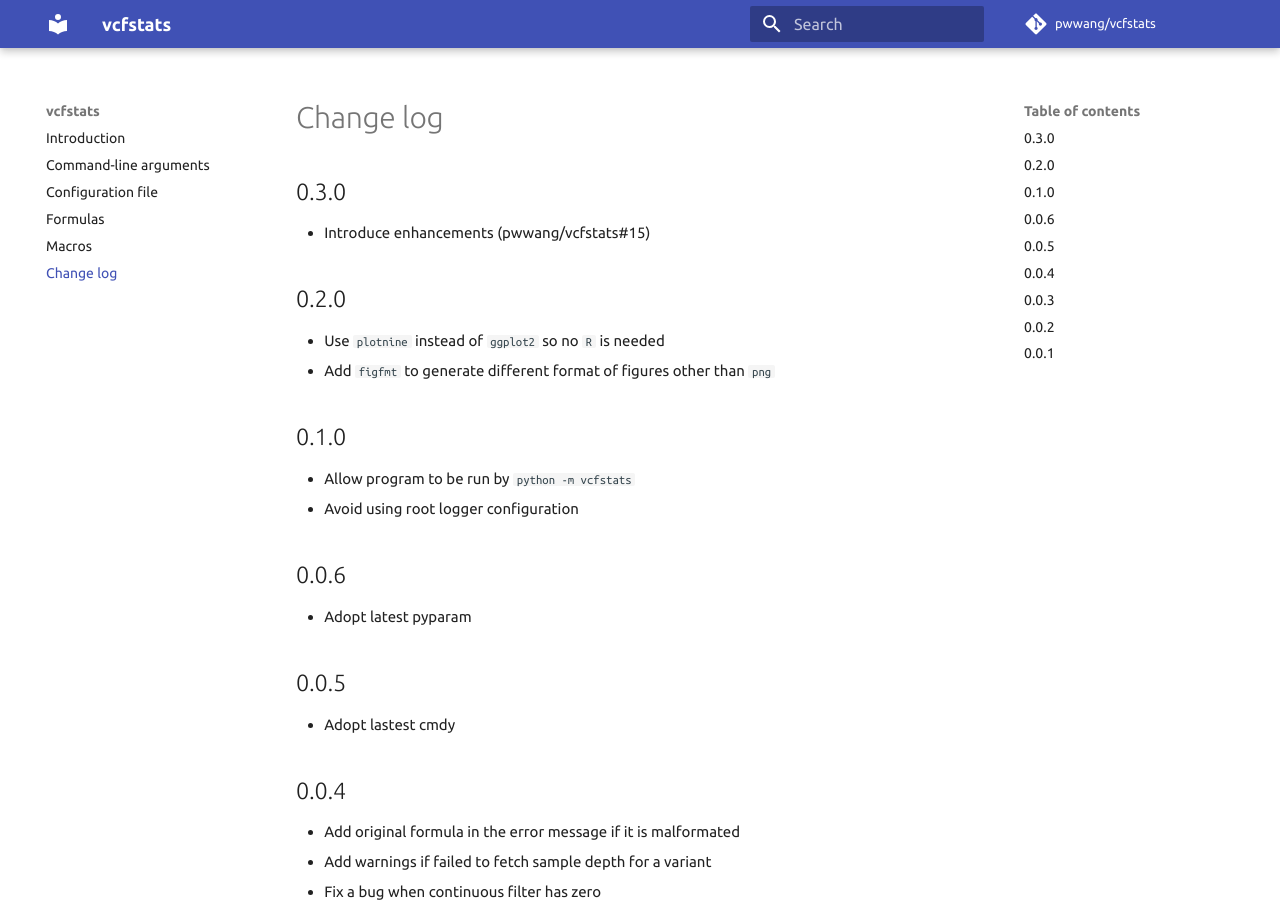
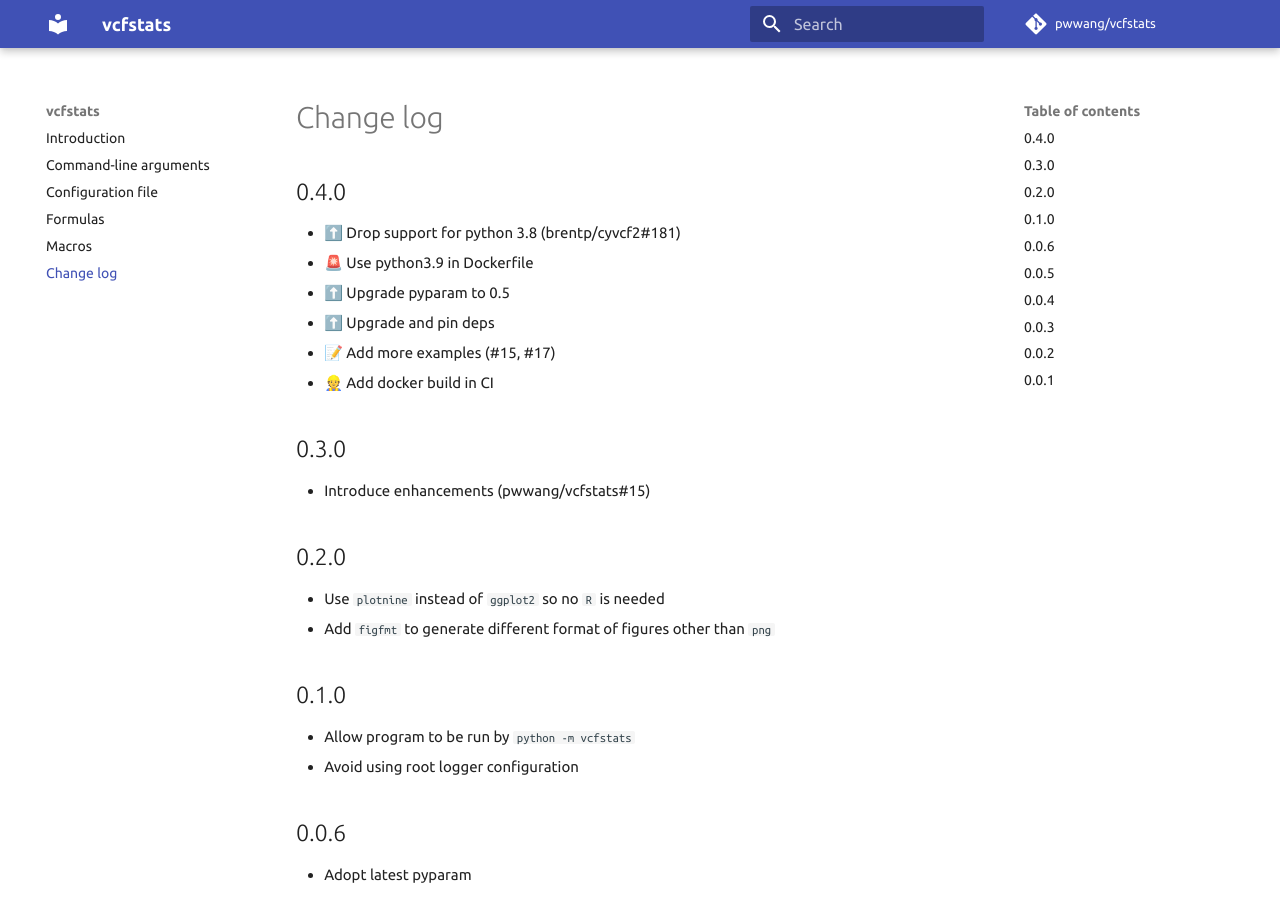
Before and after one commit to pwwang/vcfstats, an MkDocs documentation site: the page built from docs/CHANGELOG.md, in a window 1280 px wide and 900 px high. Built offline with MkDocs 1.6.1 and Material for MkDocs 9.7.7, drawn with Linux system fonts in a browser that asks for light colours; comment, search, counter and statistics services are not loaded.

Commit message:
🔖 0.4.0

```diff
--- a/docs/CHANGELOG.md
+++ b/docs/CHANGELOG.md
@@ -1,3 +1,12 @@
+# 0.4.0
+
+- ⬆️ Drop support for python 3.8 (brentp/cyvcf2#181)
+- 🚨 Use python3.9 in Dockerfile
+- ⬆️️ Upgrade pyparam to 0.5
+- ⬆️ Upgrade and pin deps
+- 📝 Add more examples (#15, #17)
+- 👷 Add docker build in CI
+
 # 0.3.0
 
 - Introduce enhancements (pwwang/vcfstats#15)
--- a/pyproject.toml
+++ b/pyproject.toml
@@ -4,7 +4,7 @@ build-backend = "poetry.masonry.api"
 
 [tool.poetry]
 name = "vcfstats"
-version = "0.3.0"
+version = "0.4.0"
 description = "Powerful statistics for VCF files"
 authors = [ "pwwang <pwwang@pwwang.com>",]
 license = "MIT"
--- a/vcfstats/__init__.py
+++ b/vcfstats/__init__.py
@@ -3,4 +3,4 @@
 
 from . import macros
 
-__version__ = "0.3.0"
+__version__ = "0.4.0"
```
